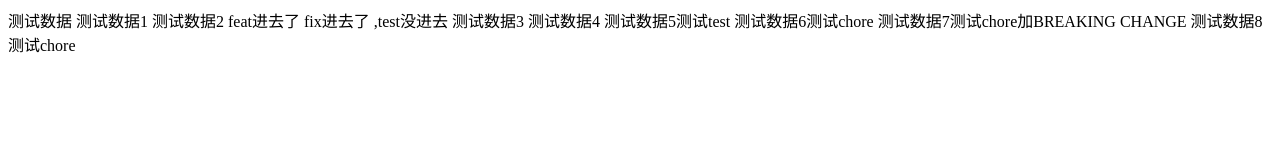
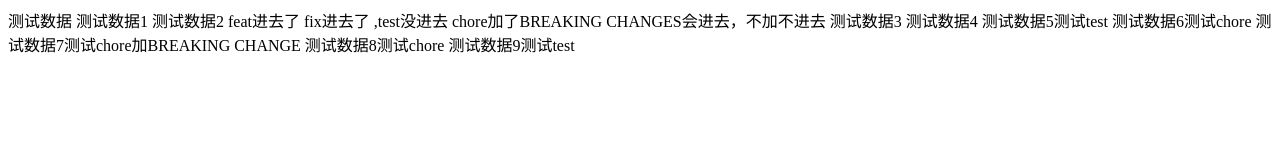
Before and after one commit to lyxdream/cz-demo, a website: page test.html in a window 1280 px wide. Drawn offline with Linux system fonts and the light colour scheme.

Commit message:
test: 💍 测试数据9测试test
BREAKING CHANGE: 🧨 测试数据9测试test

```diff
--- a/test.html
+++ b/test.html
@@ -11,15 +11,15 @@
     测试数据2
 
     feat进去了 fix进去了 ,test没进去
+    chore加了BREAKING CHANGES会进去，不加不进去
 
     测试数据3
-
     测试数据4
-
     测试数据5测试test
-
     测试数据6测试chore
     测试数据7测试chore加BREAKING CHANGE
     测试数据8测试chore
+
+     测试数据9测试test
 </body>
 </html>
```
Also changed, not shown: CHANGELOG.md.
